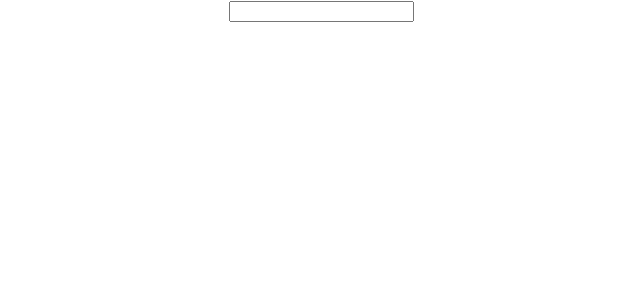
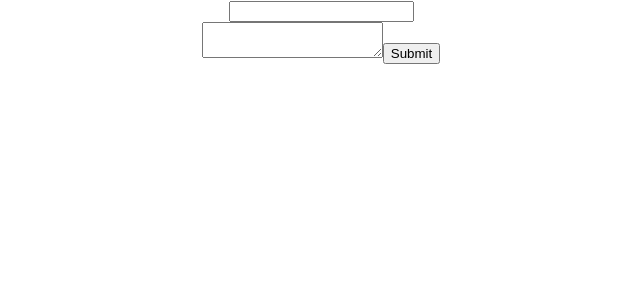
Before and after one commit to morganharmon/react-fast-food-app, a React (Create React App) app: page / in a window 1280 px wide. Shown: the top 300 px of the page, without its empty margins (319-959 px from the left). Built offline with nearby package versions, Linux system fonts and the light colour scheme.

Commit message:
Display extra instructions on submit

```diff
--- a/src/App.js
+++ b/src/App.js
@@ -2,14 +2,14 @@ import './App.css';
 import React from 'react';
 import OrderInput from './OrderInput.js';
 import OrderDisplay from './OrderDisplay.js';
+import ExtraInstructions from './ExtraInstructions.js';
+import ExtraInstructionsDisplay from './ExtraInstructionsDisplay.js';
 // import FoodDropdown from './FoodDropdown.js';
 // import SideDropdown from './SideDropdown.js';
 // import DrinkDropdown from './DrinkDropdown.js';
-// import ExtraInstructions from './ExtraInstructions.js';
 // import FoodImageDisplay from './FoodImageDisplay.js';
 // import SideImageDisplay from './SideImageDisplay.js';
 // import DrinkImageDisplay from './DrinkImageDisplay.js';
-// import ExtraInstructionsDisplay from './ExtraInstructionsDisplay.js';
 import { useState } from 'react';
 
 
@@ -19,6 +19,7 @@ function App() {
   const [sideSelection, setSideSelection] = useState(1);
   const [drinkSelection, setDrinkSelection] = useState(1);
   const [instructions, setInstructions] = useState('');
+  const [instructionsDisplay, setInstructionsDisplay] = useState('');
 
   return (
     <div className="App">
@@ -29,7 +30,7 @@ function App() {
           {/* <SideDropdown /> */}
           {/* <DrinkDropdown /> */}
         </div>
-        {/* <ExtraInstructions /> */}
+        <ExtraInstructions instructions={ instructions } setInstructions={ setInstructions } setInstructionsDisplay={ setInstructionsDisplay } />
       </section>
       <section id="display-area">
         <OrderDisplay orderInput={ orderInput } />
@@ -38,7 +39,7 @@ function App() {
           {/* <SideImageDisplay /> */}
           {/* <DrinkImageDisplay /> */}
         </div>
-        {/* <ExtraInstructionsDisplay /> */}
+        <ExtraInstructionsDisplay instructionsDisplay={ instructionsDisplay } />
       </section>
     </div>
   );
--- a/src/ExtraInstructions.js
+++ b/src/ExtraInstructions.js
@@ -0,0 +1,14 @@
+export default function ExtraInstructions({ instructions, setInstructions, setInstructionsDisplay }) {
+  const handleSubmit = (e) => {
+    e.preventDefault();
+    setInstructionsDisplay(instructions);
+  };
+  return (
+    <div id="extra-instructions-input-area">
+      <form id="extra-instructions-form" onSubmit={handleSubmit}>
+        <textarea id="extra-instructions-input" value={instructions} onChange={(e) => setInstructions(e.target.value)} />
+        <button>Submit</button>
+      </form>
+    </div>
+  );
+}
--- a/src/ExtraInstructionsDisplay.js
+++ b/src/ExtraInstructionsDisplay.js
@@ -0,0 +1,7 @@
+export default function ExtraInstructionsDisplay({ instructionsDisplay }) {
+  return (
+    <div id="extra-instructions-display-area">
+      <p>{instructionsDisplay}</p>
+    </div>
+  );
+}
--- a/src/OrderDisplay.js
+++ b/src/OrderDisplay.js
@@ -1,6 +1,6 @@
 export default function OrderDisplay({ orderInput }) {
   return (
-    <div>
+    <div id="order-name-display">
       {orderInput}
     </div>
   );
```
